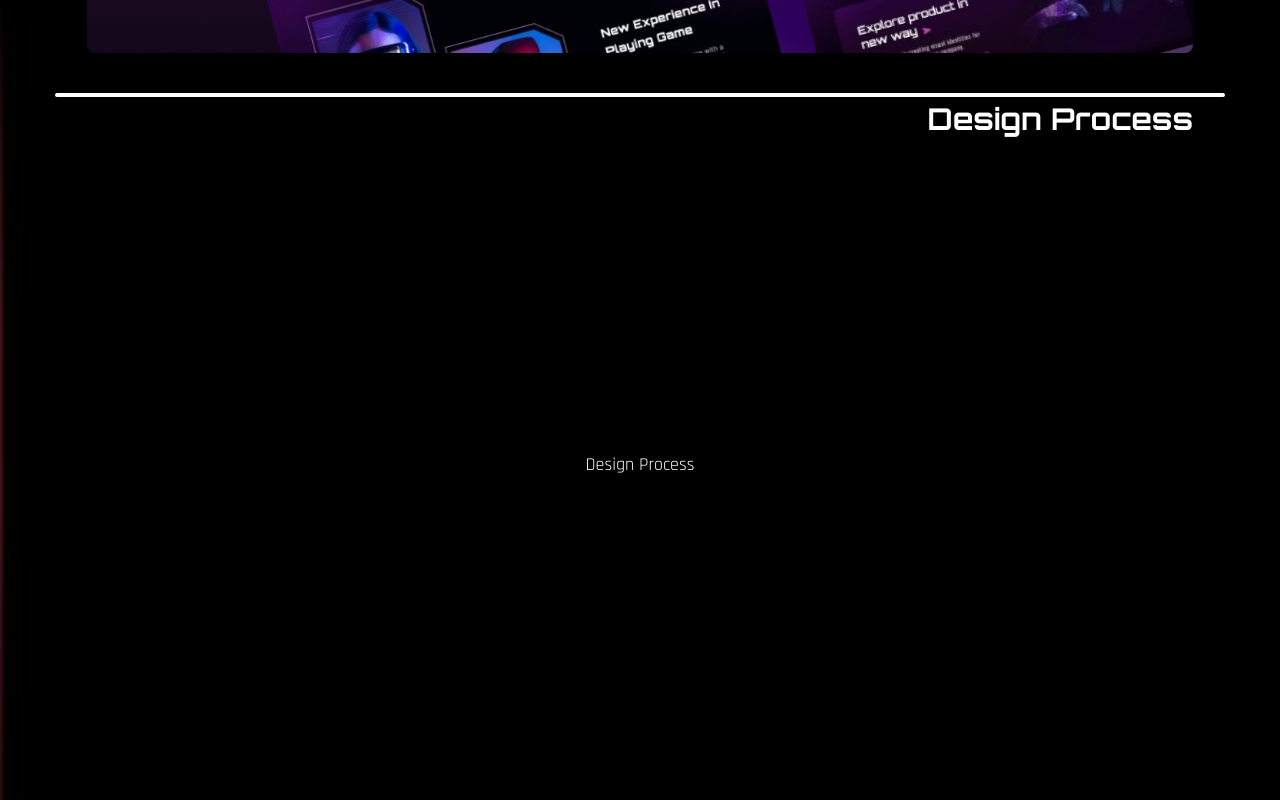
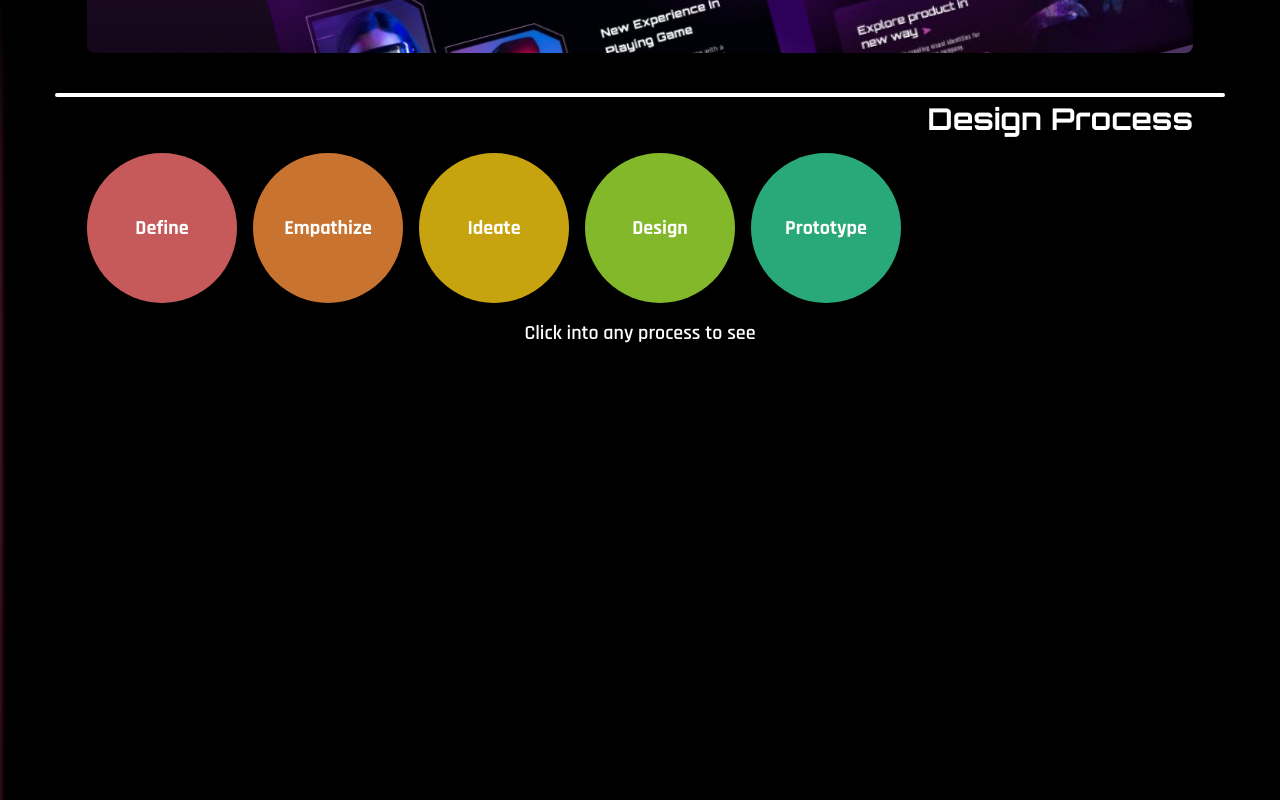
Before and after one commit to German44/Portfolio-React, a React (Vite) app: page /CaseStudy in a window 1280 px wide. Shown: the part 6360-7160 px from the top of the page. Built offline with nearby package versions, Linux system fonts and the light colour scheme; a web font is replaced by a local one.

Commit message:
workin on Design Process

```diff
--- a/src/components/designProcess/DesignProcess.jsx
+++ b/src/components/designProcess/DesignProcess.jsx
@@ -1,4 +1,5 @@
 import DividerTag from "../dividerTag/DividerTag";
+import { Link as LinkScroll } from "react-scroll/modules";
 
 const DesignProcess = () => {
   return (
@@ -9,7 +10,55 @@ const DesignProcess = () => {
       >
         <DividerTag tag="Design Process" />
         <div className="container mx-auto min-h-[82vh] bg-black/20 backdrop-blur-2xl rounded-xl flex items-center">
-          <div className="w-full min-h-[82vh] flex justify-center items-center">Design Process</div>
+          <div className="w-full min-h-[82vh] flex flex-col justify-start items-start">
+            <div className="mt-4 px-8 w-full h-[150px] flex gap-4 ">
+              <LinkScroll
+                to="Define"
+                smooth={true}
+                spy={true}
+                className="font-bold text-xl  cursor-pointer w-[150px] h-[150px] flex items-center justify-center bg-red-400/80 hover:bg-red-400 rounded-full "
+              >
+                Define
+              </LinkScroll>
+              <LinkScroll
+                to="Empathize"
+                smooth={true}
+                spy={true}
+                className="font-bold text-xl  cursor-pointer w-[150px] h-[150px] flex items-center justify-center bg-orange-400/80 hover:bg-orange-400 rounded-full "
+              >
+                Empathize
+              </LinkScroll>
+              <LinkScroll
+                to="Ideate"
+                smooth={true}
+                spy={true}
+                className="font-bold text-xl  cursor-pointer w-[150px] h-[150px] flex items-center justify-center bg-yellow-400/80 hover:bg-yellow-400 rounded-full "
+              >
+                Ideate
+              </LinkScroll>
+              <LinkScroll
+                to="Design"
+                smooth={true}
+                spy={true}
+                className="font-bold text-xl   cursor-pointer w-[150px] h-[150px] flex items-center justify-center bg-lime-400/80 hover:bg-lime-400 rounded-full "
+              >
+                Design
+              </LinkScroll>
+              <LinkScroll
+                to="Prototype"
+                smooth={true}
+                spy={true}
+                className="font-bold text-xl cursor-pointer w-[150px] h-[150px] flex items-center justify-center bg-emerald-400/80 hover:bg-emerald-400 rounded-full "
+              >
+                Prototype
+              </LinkScroll>
+            </div>
+            <div className="w-full flex justify-center items-center">
+              <h3 className="text-xl font-semibold px-8 mt-4">
+                Click into any process to see
+              </h3>
+            </div>
+          </div>
         </div>
       </section>
     </>
```
